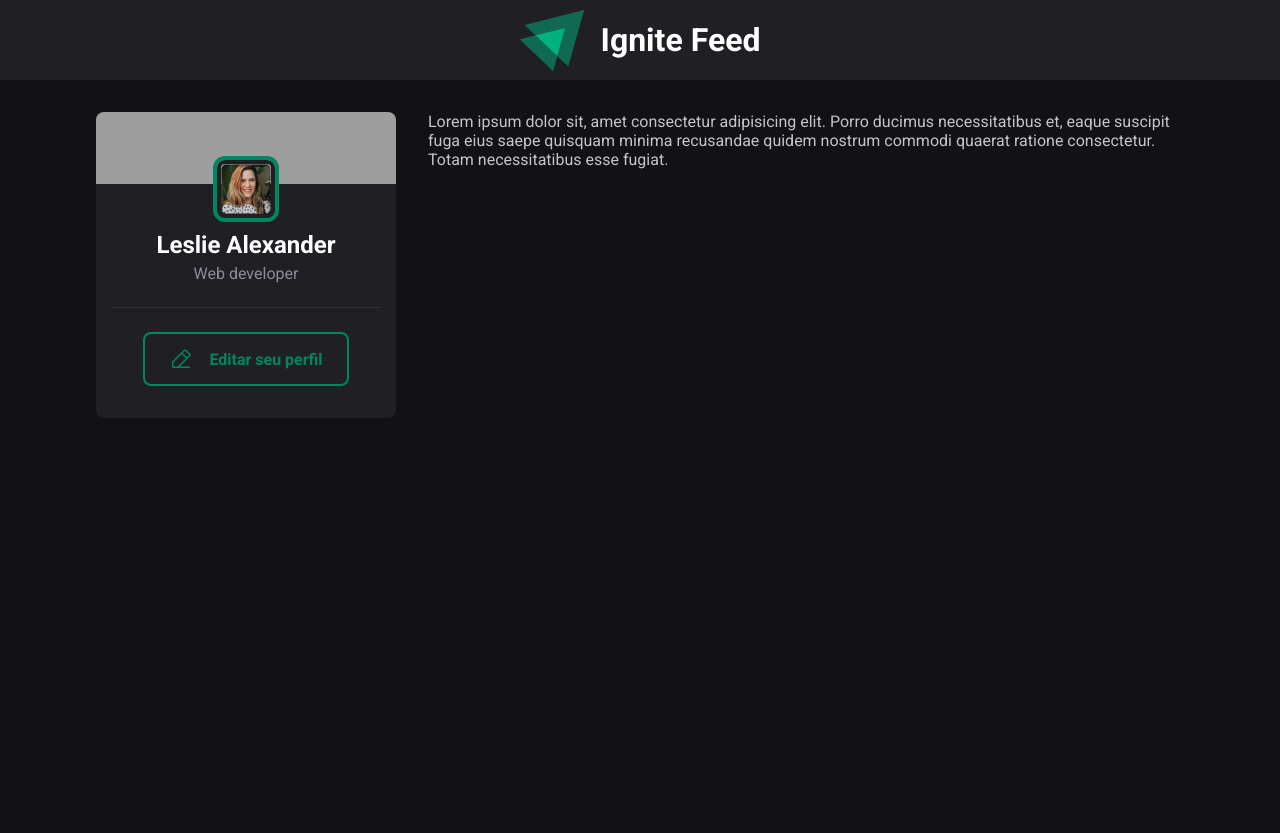
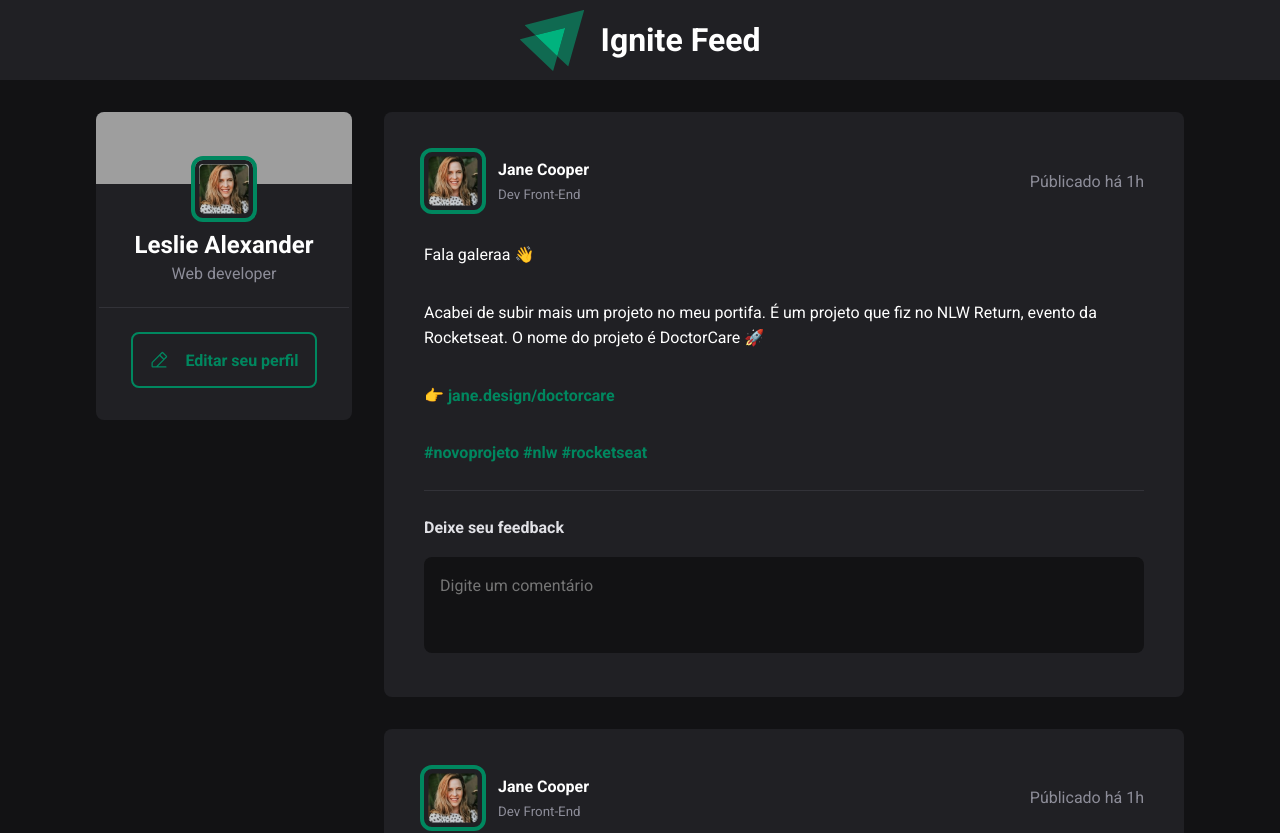
Before and after one commit to SamuelColaco/Feed-social, a React (Vite) app: page / in a window 1280 px wide. Shown: the top 833 px of the page. Before the commit the page ends 800 px from the top, so only its background shows below. Built offline with nearby package versions, Linux system fonts and the light colour scheme; grey boxes are pictures that could not be loaded.

Commit message:
Terminando o Post da aplicação

```diff
--- a/src/App.jsx
+++ b/src/App.jsx
@@ -1,6 +1,7 @@
 import { useState } from 'react'
 import { Header } from './components/Header'
 import { Sidebar } from './components/Sidebar'
+import { Post } from './components/Post'
 
 import styles from './App.module.css'
 
@@ -12,10 +13,14 @@ function App() {
 
         <div className={styles.wrapper}>
 
-          <Sidebar />
+
+            <Sidebar />
+
 
           <main>
-            <p>Lorem ipsum dolor sit, amet consectetur adipisicing elit. Porro ducimus necessitatibus et, eaque suscipit fuga eius saepe quisquam minima recusandae quidem nostrum commodi quaerat ratione consectetur. Totam necessitatibus esse fugiat.</p>
+            <Post />
+
+            <Post />
           </main>
 
         </div>
--- a/src/App.module.css
+++ b/src/App.module.css
@@ -7,7 +7,7 @@
     padding: 0 1rem;
 
     display: grid;
-    grid-template-columns: 300px 1fr;
+    grid-template-columns: 256px 1fr;
     align-items: flex-start;
     gap: 2rem;
 
--- /dev/null
+++ b/src/components/Post.jsx
@@ -0,0 +1,41 @@
+
+import style from './Post.module.css'
+
+import profile from '../assets/profile.png'
+
+export function Post(){
+    return(
+       <article className={style}>
+           <header>
+                <div>
+                    <img src={profile}/>
+                    <div>
+                       <strong>Jane Cooper</strong>
+                       <small>Dev Front-End</small>
+                    </div>
+                </div>
+                <p>Públicado há 1h</p>
+           </header>
+
+           <div className={style.div}>
+           <p>Fala galeraa 👋</p>
+
+            <p>Acabei de subir mais um projeto no meu portifa. É um projeto que fiz no NLW Return, evento da Rocketseat. O nome do projeto é DoctorCare 🚀</p>
+
+            <a href="#"><p>👉 jane.design/doctorcare</p></a>
+
+            <p className= {style.lastP}>#novoprojeto #nlw #rocketseat</p>
+           </div>
+           <form>
+            <strong>Deixe seu feedback</strong>
+            <textarea placeholder='Digite um comentário'>
+
+            </textarea>
+            <footer>
+                <button type='submit'>Publicar</button>
+                </footer>
+           </form>
+
+       </article>
+    )
+}
--- /dev/null
+++ b/src/components/Post.module.css
@@ -0,0 +1,110 @@
+
+article{
+    background-color: var(--gray-800);
+    color: var(--white);
+
+    border-radius: 0.5rem;
+    padding: 2.5rem;
+}
+article + article{
+    margin-top: 2rem;
+}
+header{
+    display: flex;
+    align-items: center;
+    justify-content: space-between;
+}
+header > div{
+    display: flex;
+    align-items: center;
+    gap: 1rem;
+}
+header > div > div{
+    display: flex;
+    flex-direction: column;
+
+    gap: 0.5rem;
+}
+
+header p, small{
+    color: var(--gray-400);
+}
+header div img{
+    border: 4px solid var(--gray-800);
+    outline: 4px solid var(--green-500);
+    border-radius: 0.5rem;
+}
+
+.div{
+    margin-top: 2rem;
+
+    display: flex;
+    flex-direction: column;
+    gap: 2rem;
+
+
+    line-height: 1.6;
+}
+.div a{
+    text-decoration: none;
+    color: var(--green-500);
+    font-weight: bold;
+}
+.lastP{
+    color: var(--green-500);
+    font-weight: bold;
+}
+form{
+
+    width: 100%;
+    margin-top: 1.5rem;
+    padding-top: 1.5rem;
+    border-top: 1px solid var(--gray-600);
+}
+article form > strong{
+    line-height: 1.6;
+    color: var(--gray-100);
+}
+
+textarea{
+    width: 100%;
+    background-color: var(--gray-900);
+    border: 0;
+    resize: none;
+    padding: 1rem;
+    height: 6rem;
+    border-radius: 0.5rem;
+    color: var(--gray-100);
+    line-height: 1.6;
+    margin-top: 1rem;
+    outline: 0;
+}
+textarea:focus{
+    border: 1px solid var(--green-500);
+}
+
+
+article form footer{
+    visibility: hidden;
+    max-height: 0;
+}
+article:focus-within footer{
+    visibility: visible;
+    max-height: none;
+}
+article form  footer button{
+    padding: 1rem 1.5rem;
+    background-color: var(--green-500);
+    color: var(--white);
+    margin-top: 1rem;
+    border: 0;
+    border-radius: 0.5rem;
+    cursor: pointer;
+    font-weight: bold;
+
+    transition:  background-color 0.2s ease-in-out;
+
+}
+article form footer button:hover{
+    background-color: #00B37E;
+}
--- a/src/components/Sidebar.jsx
+++ b/src/components/Sidebar.jsx
@@ -17,7 +17,7 @@ export function Sidebar(){
 
             <div>
                 <button>
-                    <PencilSimpleLine  size={24}/>
+                    <PencilSimpleLine  size={20}/>
                     Editar seu perfil
                     </button>
             </div>
--- a/src/components/Sidebar.module.css
+++ b/src/components/Sidebar.module.css
@@ -39,7 +39,7 @@
     align-items: center;
     gap: 1rem;
 
-    padding: 0.8rem 1.5rem;
+    padding: 1rem;
     background-color: transparent;
     border: 2px solid var(--green-500);
     color: var(--green-500);
```
